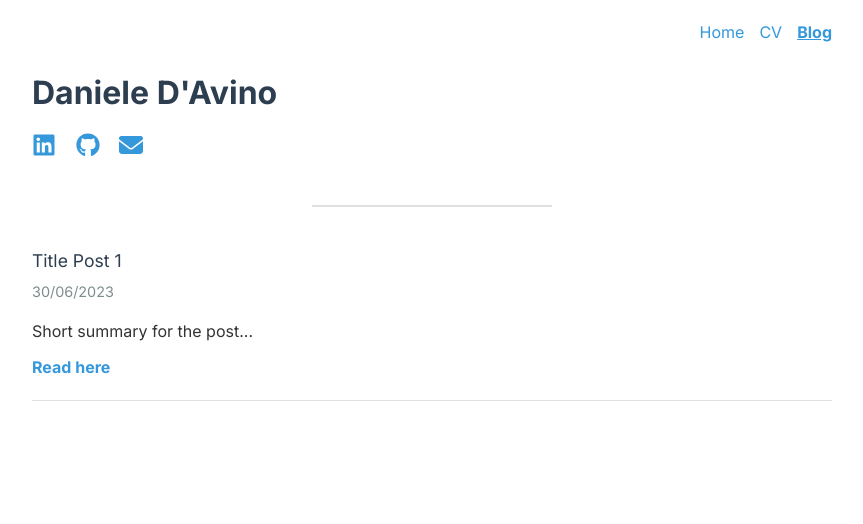
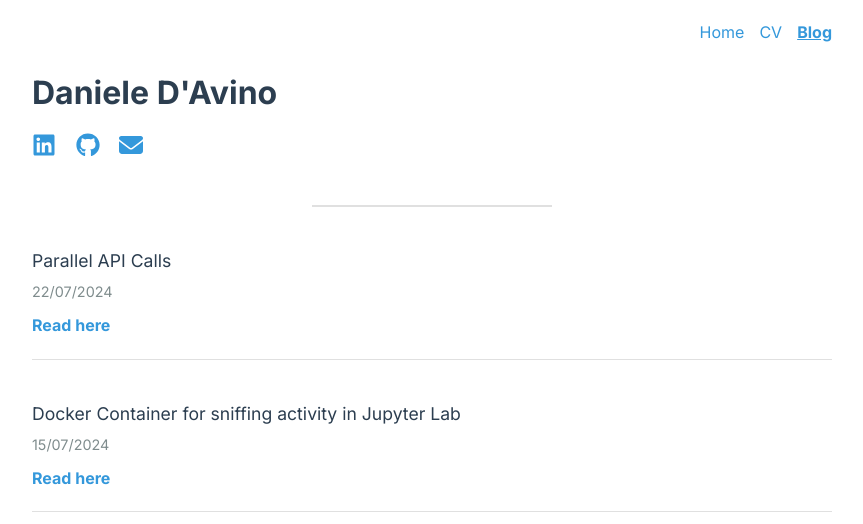
Before and after one commit to trishas29/trishas.github.io, a plain HTML site: page blog.html in a window 1280 px wide. Shown: the whole page, without its empty margins (208-1071 px from the left). Drawn offline with Linux system fonts and the light colour scheme.

Commit message:
add blog articles links

```diff
--- a/blog.html
+++ b/blog.html
@@ -39,12 +39,18 @@
 
     <main>
         <div class="blog-post">
-            <h2>Title Post 1</h2>
-            <div class="blog-post-date"> 30/06/2023</div>
-            <p class="blog-post-excerpt">
+            <h2>Parallel API Calls</h2>
+            <div class="blog-post-date"> 22/07/2024</div>
+            <!--<p class="blog-post-excerpt">
                 Short summary for the post...
-            </p>
-            <a href="#" class="read-more">Read here</a>
+            </p>-->
+            <a href="https://gist.github.com/davins90/e66bcbcfe6b349e393c3b8ca6434d31e" target="_blank" class="read-more">Read here</a>
+        </div>
+
+        <div class="blog-post">
+            <h2>Docker Container for sniffing activity in Jupyter Lab</h2>
+            <div class="blog-post-date"> 15/07/2024</div>
+            <a href="https://gist.github.com/davins90/debb86ce4bf376900f18d756c315145f" target="_blank" class="read-more">Read here</a>
         </div>
 
         <!-- Puoi aggiungere più post seguendo lo stesso modello -->
```
